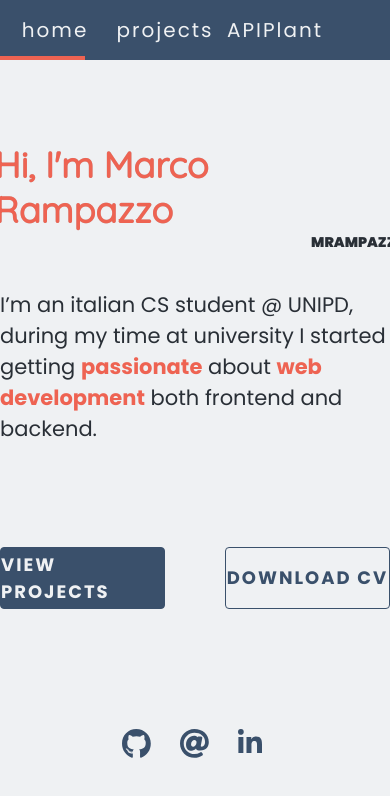
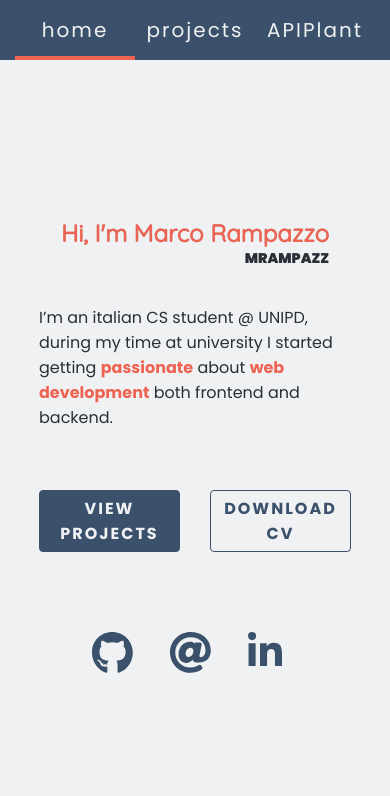
Before and after one commit to mrampazz/mramp-me, a Next.js app: page / in a window 390 px wide. Shown: the top 796 px of the page. Built offline with nearby package versions, Linux system fonts and the light colour scheme.

Commit message:
improved responsiveness

```diff
--- a/components/styles/Content.module.scss
+++ b/components/styles/Content.module.scss
@@ -63,7 +63,7 @@
     justify-content: center;
     align-items: center;
     flex-direction: column;
-    width: 100%;
+    width: 80%;
     height: 500px;
     max-width: 793px;
     & h1 {
@@ -72,7 +72,7 @@
         margin: 0;
         color: #EE6352;
         text-shadow: 0px 0px rgba(41,47,54,0.25);
-        width: 401px;
+        max-width: 401px;
     }
     & h2 {
         font-family: 'Poppins';
@@ -80,7 +80,7 @@
         font-weight: 950;
         margin: 0;
         color: #292F36;
-        width: 401px;
+        max-width: 401px;
         text-align: right;
         text-transform: uppercase;
     }
@@ -124,7 +124,7 @@
     }
     & path {
         transition: all .2s ease-in-out;
-        transform: scale(1.2);
+        transform: scale(1.5);
     }
 }
 
@@ -136,3 +136,41 @@
 .text-container {
     margin-bottom: 103px;
 }
+
+@media only screen and (max-width: 500px) {
+    .dark-button, .light-button {
+        font-size: 1em;
+    }
+    .text-container {
+        margin-bottom: 60px;
+    }
+    .button-container {
+        & > :nth-child(1) {
+            margin-right: 15px;
+            text-align: center;
+        }
+        & > :nth-child(2) {
+            margin-left: 15px;
+            text-align: center;
+        }
+        margin-bottom: 80px;
+    }
+    .content-container {
+        & h1 {
+            font-size: 24px;
+        }
+        & p {
+            font-size: 16px;
+        }
+    }
+    .svg-container {
+        & svg {
+            width: auto;
+            height: auto;
+        }
+        & path {
+            transition: all .2s ease-in-out;
+            transform: scale(1.7);
+        }
+    }
+}
--- a/components/styles/Menu.module.scss
+++ b/components/styles/Menu.module.scss
@@ -47,3 +47,12 @@
     height: 4px;
     opacity: 1;
 }
+
+@media only screen and (max-width: 500px) {
+    .container {
+        justify-content: center;
+        & :last-child {
+            margin-right: 0;
+        }
+    }
+}
--- a/styles/index.css
+++ b/styles/index.css
@@ -8,7 +8,18 @@
   flex-direction: column;
   justify-content: center;
   align-items: center;
-    background-color: #EFF1F3;
+  background-color: #eff1f3;
+  overflow-x: hidden;
+}
+.projects-container {
+  display: flex;
+  justify-content: center;
+  align-items: center;
+  flex-wrap: wrap;
+  width: 100%;
+  height: 70%;
+  margin-top: 50px;
+  margin-bottom: 50px;
 }
 
 main {
@@ -20,7 +31,7 @@
   width: 100%;
 }
 
-  header  {
+header {
   display: flex;
   flex-direction: row;
   align-items: flex-start;
```
Also changed, not shown: components/Content.jsx (+3 -3 lines), components/styles/Project.module.scss (+8 -0 lines), pages/projects.js (+6 -3 lines). Lines whose indentation alone changed are shown as unchanged.
